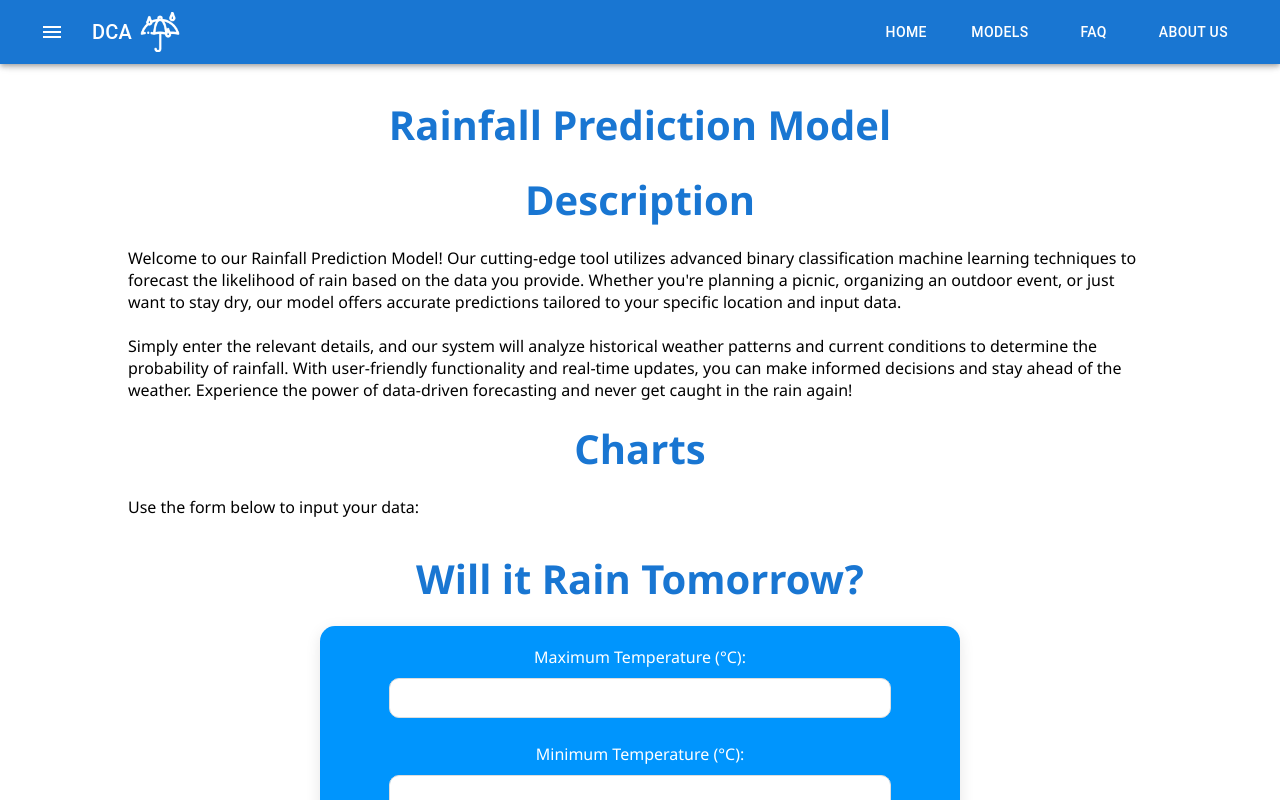
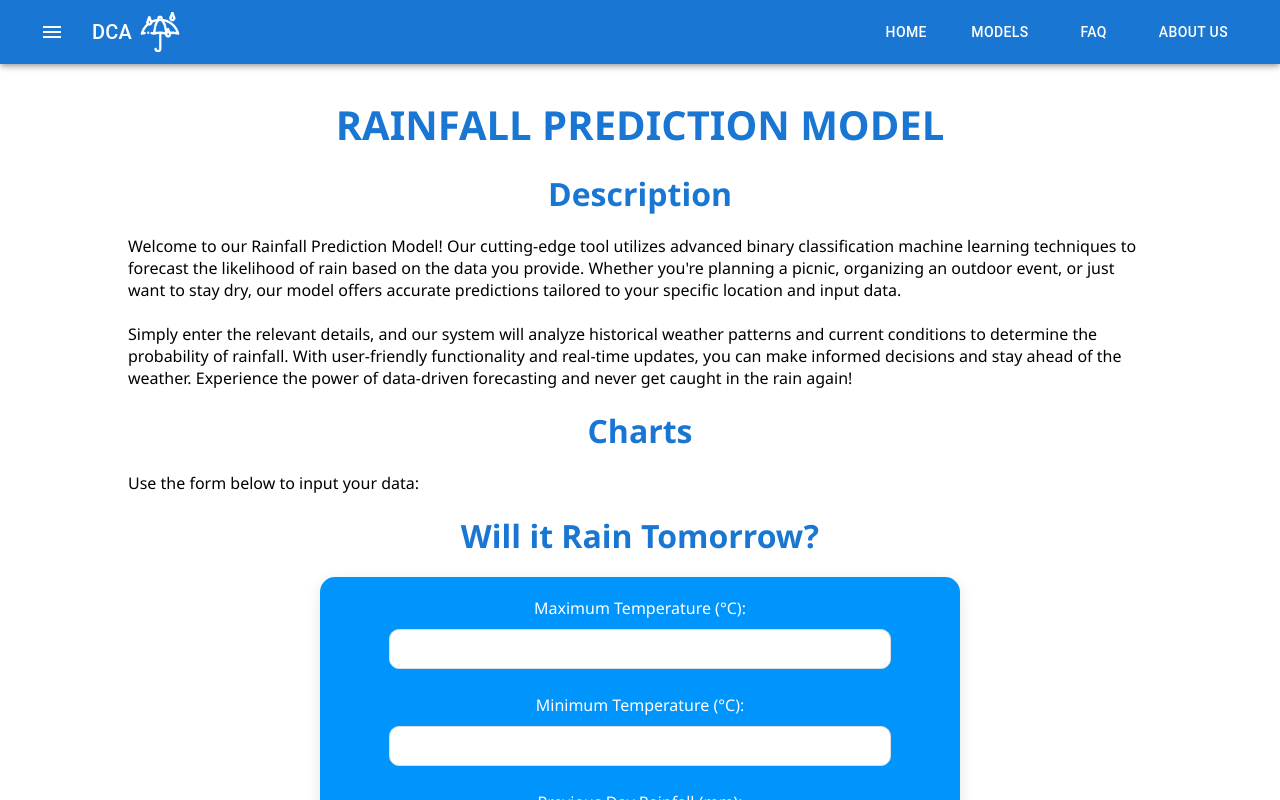
Before and after one commit to joonochakma/weather-prediction-stack, a React (Create React App) app in the folder weather_website/: page /rainfall in a window 1280 px wide. Built offline with nearby package versions, Linux system fonts and the light colour scheme; no server answers.

Commit message:
add description for rainfall model

```diff
--- a/weather_website/src/pages/rainfall/Rainfall.css
+++ b/weather_website/src/pages/rainfall/Rainfall.css
@@ -8,6 +8,7 @@
     color: #1976d2;
     text-align: center; /* Center section titles */
     margin: 20px 0; /* Spacing above and below section titles */
+    font-size: xx-large;
 }
 
 .description-text {
@@ -24,12 +25,6 @@
     padding-left: 10%; /* Use percentage for responsive padding */
     padding-right: 10%; /* Use percentage for responsive padding */
     color: #000;
-}
-
-.prediction-title {
-    color: #1976d2;
-    text-align: center; /* Center prediction title */
-    margin-bottom: 20px; /* Space below the title */
 }
 
 .form-group {
--- a/weather_website/src/pages/rainfall/Rainfall.js
+++ b/weather_website/src/pages/rainfall/Rainfall.js
@@ -34,7 +34,7 @@ function Rainfall() {
 
   return (
     <div className="rainfall-form">
-      <h2 className="rainfall-title">Rainfall Prediction Model</h2>
+      <h2 className="rainfall-title">RAINFALL PREDICTION MODEL</h2>
 
       {/* Description Section */}
       <section className="description-section">
@@ -52,7 +52,7 @@ function Rainfall() {
         <p className="charts-description">Use the form below to input your data:</p>
 
         {/* Will it Rain Tomorrow? Section */}
-        <h2 className="prediction-title">Will it Rain Tomorrow?</h2>
+        <h2 className="section-title">Will it Rain Tomorrow?</h2>
 
         <form onSubmit={handleSubmit} className="prediction-form">
           <div className="form-group">
```
